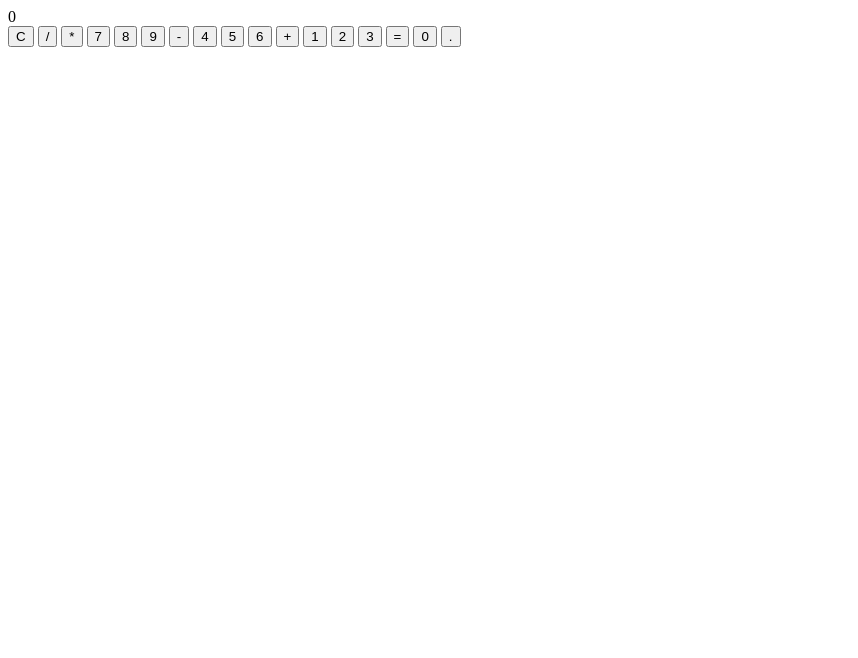
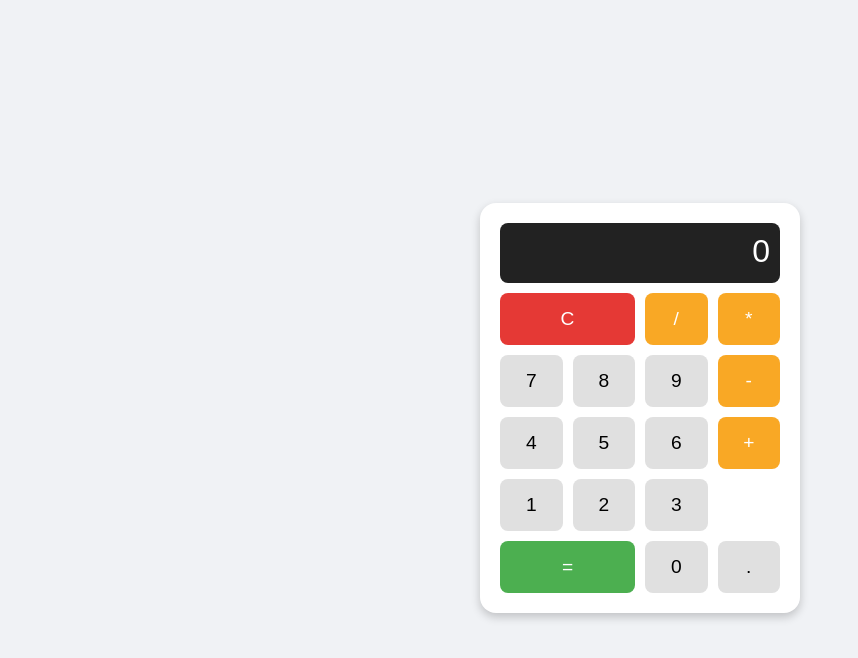
Before and after one commit to Tasal57/Calculator, a plain HTML site: page index.html in a window 1280 px wide. Shown: the whole page, without its empty margins (0-858 px from the left). Drawn offline with Linux system fonts and the light colour scheme.

Commit message:
Added the basic math operations in script.js and - changed the name of the css file as the changes - were not getting loaded

```diff
--- a/index.html
+++ b/index.html
@@ -5,7 +5,7 @@
   <meta name="viewport" content="width=device-width, initial-scale=1.0" />
   <title>Calculator</title>
 
-  <link rel="stylesheet" href="style.css">
+  <link rel="stylesheet" href="styles.css">
 </head>
 
 <body>
--- a/script.js
+++ b/script.js
@@ -65,3 +65,4 @@ function calculate(a, op, b) {
     default: return b;
   }
 }
+S
```
